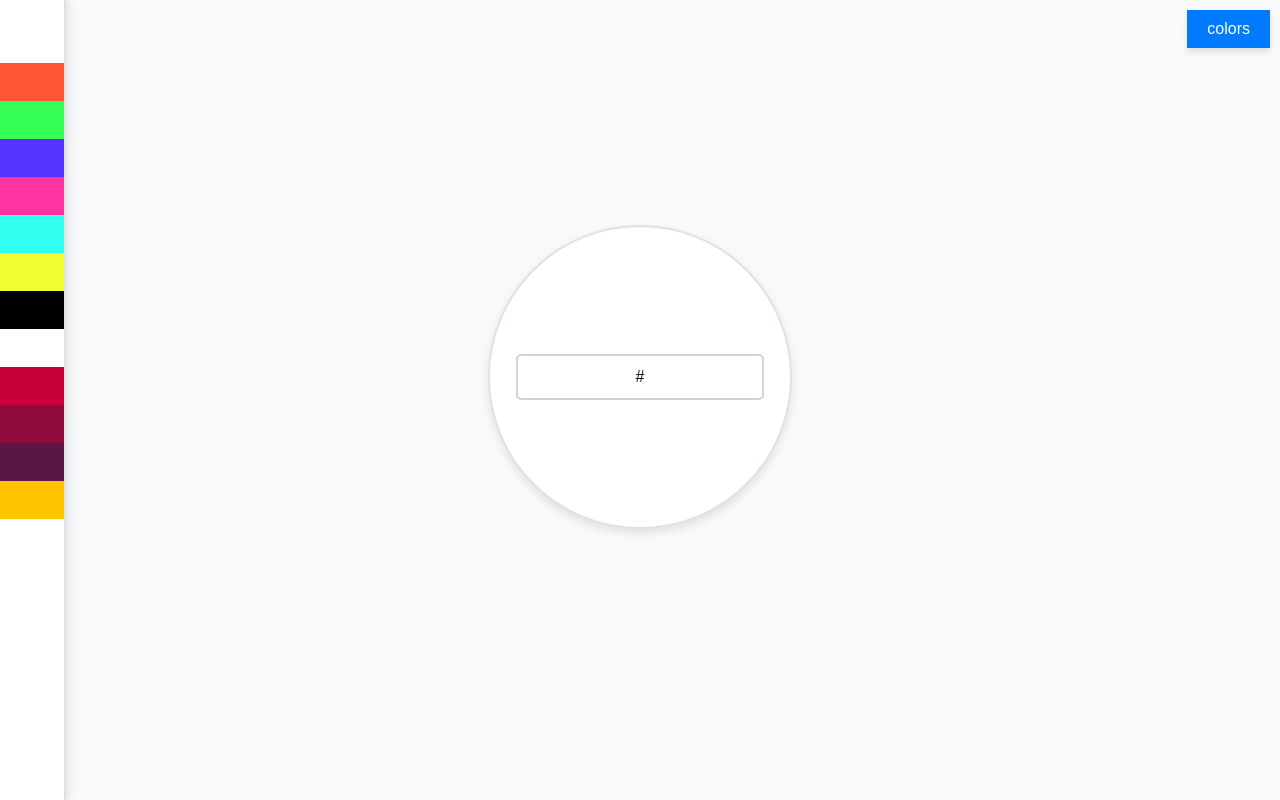
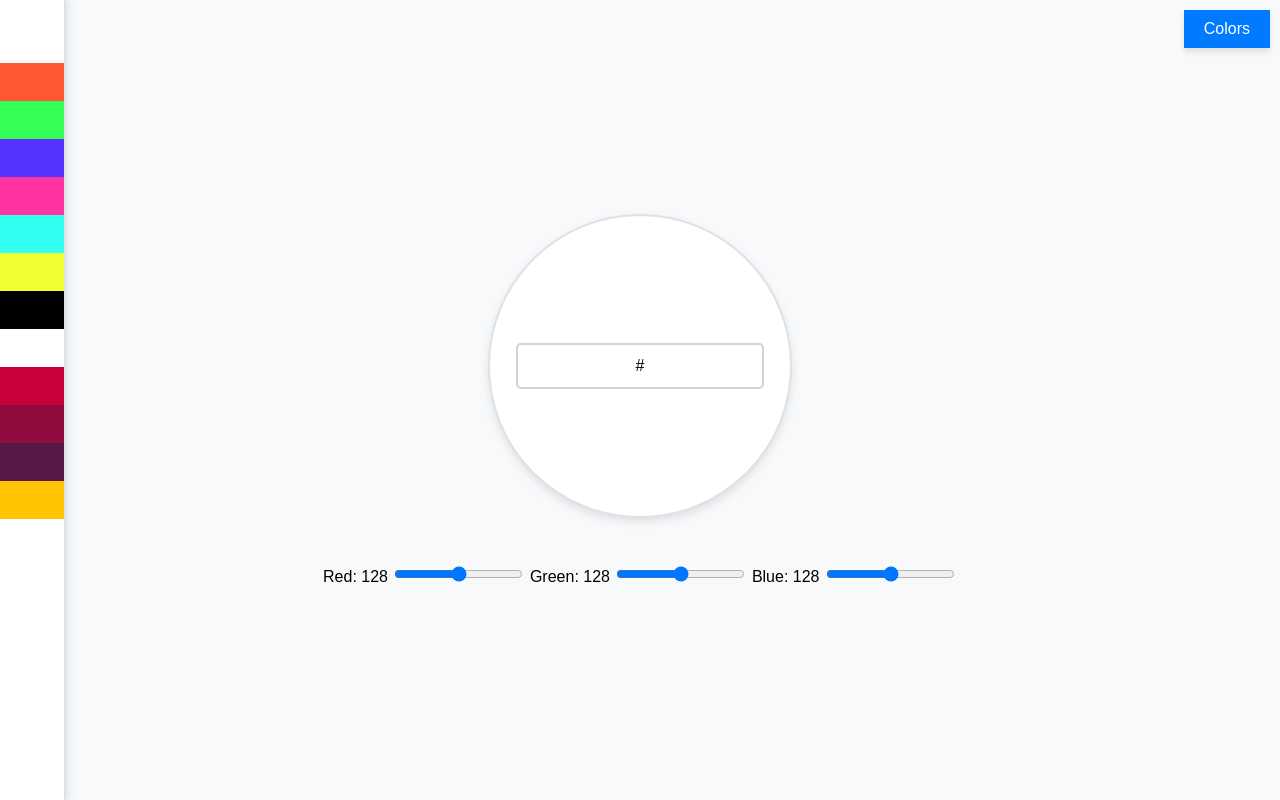
Before and after one commit to omvijaysharma/color-code, a plain HTML site: page index.html in a window 1280 px wide. Drawn offline with Linux system fonts and the light colour scheme.

Commit message:
Update index.html

```diff
--- a/index.html
+++ b/index.html
@@ -7,7 +7,7 @@
     <link rel="stylesheet" href="styles.css">
 </head>
 <body>
-    <button onclick="toggleColorsPanel()"> colors </button>
+    <button onclick="toggleColorsPanel()">Colors</button>
 
     <div class="container">
         <div class="color-box" id="colorBox">
@@ -20,6 +20,17 @@
         </div>
         <h5 id="errorMessage">Wrong color code!</h5>
         <p id="suggestionMessage"></p>
+    </div>
+
+    <div class="slider-container">
+        <label for="redSlider">Red: <span id="redValue">128</span></label>
+        <input type="range" id="redSlider" min="0" max="255" value="128" oninput="updateColorFromSliders()">
+
+        <label for="greenSlider">Green: <span id="greenValue">128</span></label>
+        <input type="range" id="greenSlider" min="0" max="255" value="128" oninput="updateColorFromSliders()">
+
+        <label for="blueSlider">Blue: <span id="blueValue">128</span></label>
+        <input type="range" id="blueSlider" min="0" max="255" value="128" oninput="updateColorFromSliders()">
     </div>
 
     <div class="colors-panel" id="colorsPanel">
```
